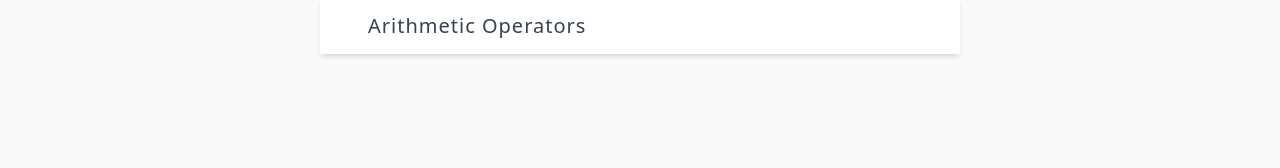
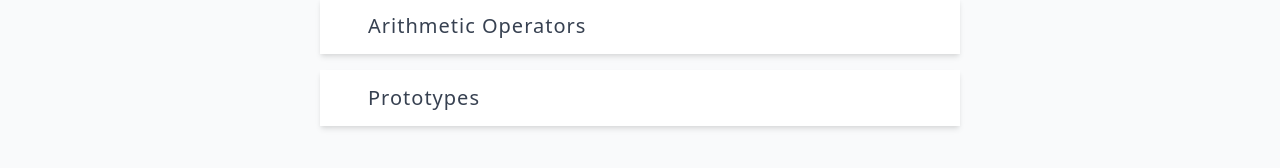
Before and after one commit to Planet-NULLCAST/curriculum, a Next.js app: page /curriculum/javascript in a window 1280 px wide. Shown: the part 594-762 px from the top of the page. Built offline with nearby package versions, Linux system fonts and the light colour scheme.

Commit message:
add prototypes

```diff
--- a/courses/meta.js
+++ b/courses/meta.js
@@ -40,6 +40,11 @@ let courses = [
         chapterUrl: "arithmetic-operators",
         chapterName: "Arithmetic Operators",
       },
+      {
+        chapterId: 8,
+        chapterUrl: "prototypes",
+        chapterName: "Prototypes",
+      },
     ],
   },
   {
```
